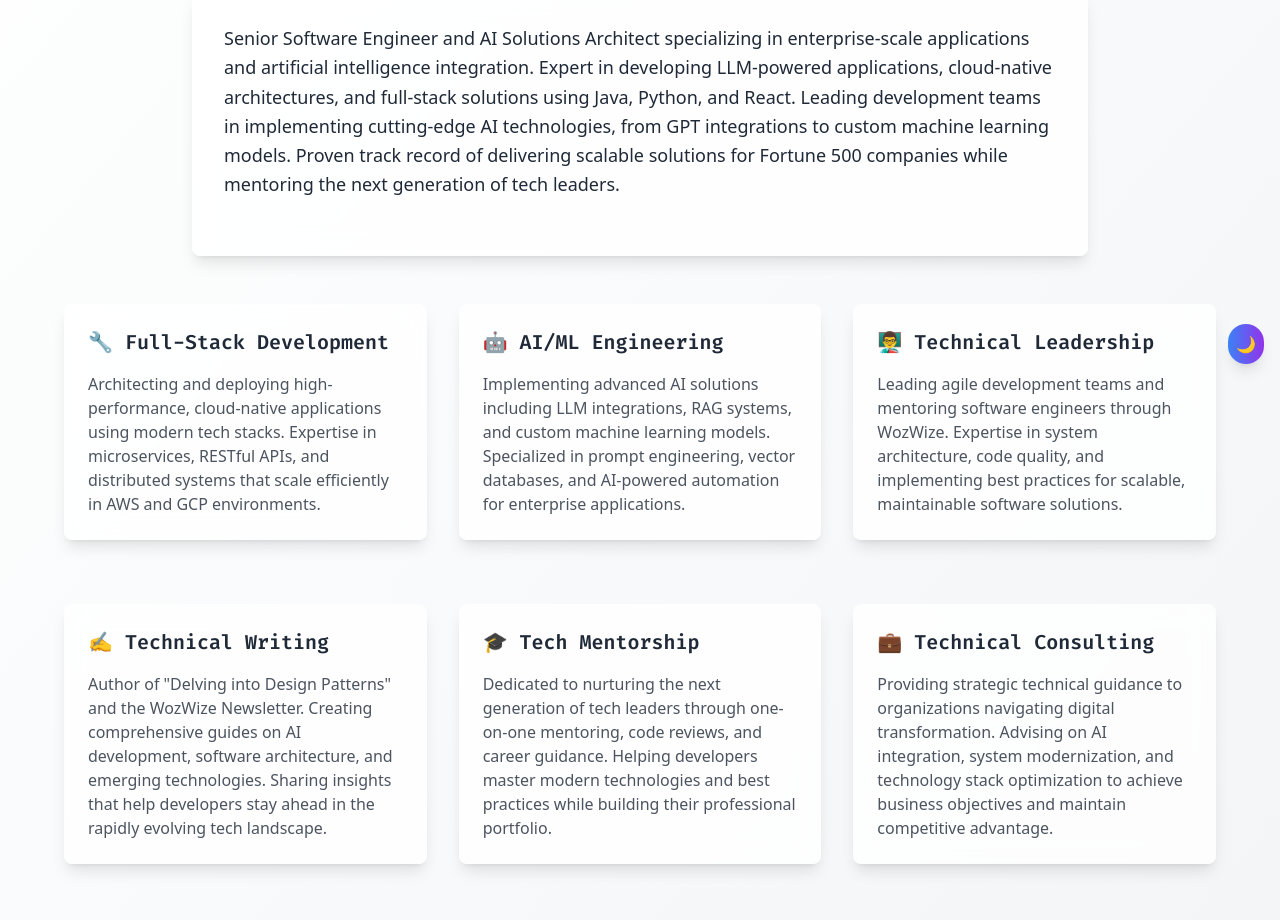
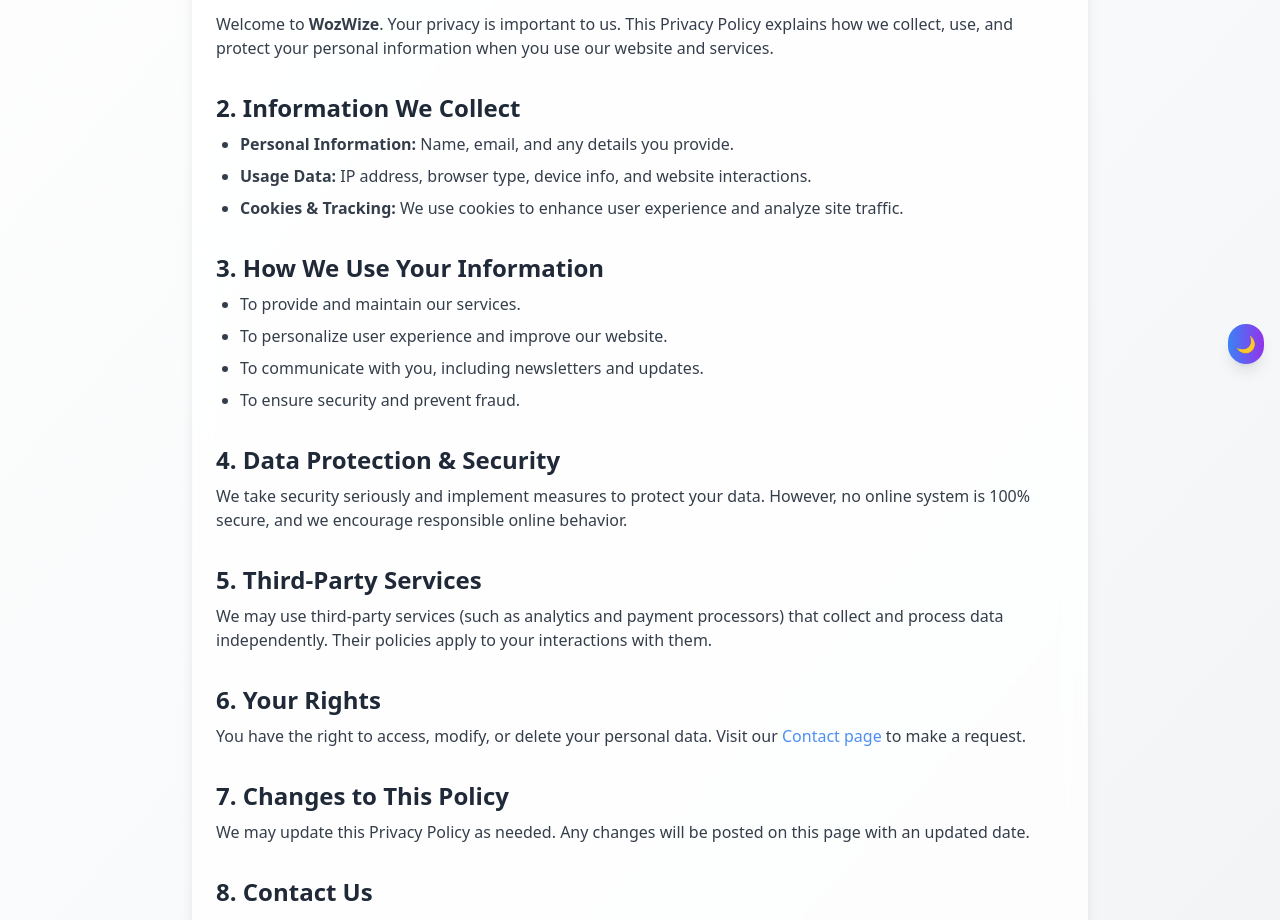
Before and after one commit to LtShibby/wozwize-portfolio, a React (Vite) app: page /privacy-policy in a window 1280 px wide. Before the commit this address led to /. Shown: the part 420-1340 px from the top of the page. Built offline with nearby package versions, Linux system fonts and the light colour scheme.

Commit message:
adding PP and TOS

```diff
--- a/src/App.jsx
+++ b/src/App.jsx
@@ -14,6 +14,8 @@
 import Newsletter from './pages/Newsletter';
 import ThemeIcon from './components/ThemeIcon';
 import LearningAssistant from './pages/LearningAssistant';
+import PrivacyPolicy from './pages/PrivacyPolicy';
+import TermsOfService from './pages/TermsOfService';
 
 function AppContent() {
   const { theme } = useTheme();
@@ -32,6 +34,8 @@
           <Route path="/games/wordwize" element={<PageTransition variant="slide"><WordWize /></PageTransition>} />
           <Route path="/games/wizesnake" element={<PageTransition variant="slide"><WizeSnake /></PageTransition>} />
           <Route path="/learning-assistant" element={<PageTransition variant="slide"><LearningAssistant /></PageTransition>} />
+          <Route path="/privacy-policy" element={<PageTransition variant="fade"><PrivacyPolicy /></PageTransition>} />
+          <Route path="/terms-of-service" element={<PageTransition variant="fade"><TermsOfService /></PageTransition>} />
           <Route path="*" element={<Navigate to="/" replace />} />
         </Routes>
       </AnimatePresence>
--- /dev/null
+++ b/src/pages/PrivacyPolicy.jsx
@@ -0,0 +1,108 @@
+import { useTheme } from '../context/ThemeContext';
+import PageTransition from '../components/PageTransition';
+import { Link } from 'react-router-dom';
+
+function PrivacyPolicy() {
+  const { theme } = useTheme();
+
+  return (
+    <PageTransition>
+      <div className="min-h-[calc(100vh-5rem)] p-8 pt-20">
+        <div className="max-w-4xl mx-auto">
+          <h2 className={`${theme.text} text-3xl md:text-4xl font-bold mb-8 text-center font-['Fira_Code']`}>
+            &lt;Privacy Policy /&gt;
+          </h2>
+
+          <div className={`${theme.nav} p-6 rounded-lg shadow-lg space-y-8`}>
+            <div className={`${theme.text}`}>
+              <p className="opacity-75">
+                Last Updated: {new Date().toLocaleDateString("en-US")}
+              </p>
+            </div>
+
+            <section>
+              <h2 className={`${theme.text} text-2xl font-semibold mb-2`}>1. Introduction</h2>
+              <p className={`${theme.text} opacity-90`}>
+                Welcome to <strong>WozWize</strong>. Your privacy is important to us. This Privacy Policy explains
+                how we collect, use, and protect your personal information when you use our website and services.
+              </p>
+            </section>
+
+            <section>
+              <h2 className={`${theme.text} text-2xl font-semibold mb-2`}>2. Information We Collect</h2>
+              <ul className={`${theme.text} opacity-90 list-disc ml-6 space-y-2`}>
+                <li><strong>Personal Information:</strong> Name, email, and any details you provide.</li>
+                <li><strong>Usage Data:</strong> IP address, browser type, device info, and website interactions.</li>
+                <li><strong>Cookies & Tracking:</strong> We use cookies to enhance user experience and analyze site traffic.</li>
+              </ul>
+            </section>
+
+            <section>
+              <h2 className={`${theme.text} text-2xl font-semibold mb-2`}>3. How We Use Your Information</h2>
+              <ul className={`${theme.text} opacity-90 list-disc ml-6 space-y-2`}>
+                <li>To provide and maintain our services.</li>
+                <li>To personalize user experience and improve our website.</li>
+                <li>To communicate with you, including newsletters and updates.</li>
+                <li>To ensure security and prevent fraud.</li>
+              </ul>
+            </section>
+
+            <section>
+              <h2 className={`${theme.text} text-2xl font-semibold mb-2`}>4. Data Protection & Security</h2>
+              <p className={`${theme.text} opacity-90`}>
+                We take security seriously and implement measures to protect your data. However, no online
+                system is 100% secure, and we encourage responsible online behavior.
+              </p>
+            </section>
+
+            <section>
+              <h2 className={`${theme.text} text-2xl font-semibold mb-2`}>5. Third-Party Services</h2>
+              <p className={`${theme.text} opacity-90`}>
+                We may use third-party services (such as analytics and payment processors) that collect
+                and process data independently. Their policies apply to your interactions with them.
+              </p>
+            </section>
+
+            <section>
+              <h2 className={`${theme.text} text-2xl font-semibold mb-2`}>6. Your Rights</h2>
+              <p className={`${theme.text} opacity-90`}>
+                You have the right to access, modify, or delete your personal data. Visit our{' '}
+                <Link
+                  to="/contact"
+                  className={`${theme.accent} hover:opacity-80 transition-opacity`}
+                >
+                  Contact page
+                </Link>
+                {' '}to make a request.
+              </p>
+            </section>
+
+            <section>
+              <h2 className={`${theme.text} text-2xl font-semibold mb-2`}>7. Changes to This Policy</h2>
+              <p className={`${theme.text} opacity-90`}>
+                We may update this Privacy Policy as needed. Any changes will be posted on this page
+                with an updated date.
+              </p>
+            </section>
+
+            <section>
+              <h2 className={`${theme.text} text-2xl font-semibold mb-2`}>8. Contact Us</h2>
+              <p className={`${theme.text} opacity-90`}>
+                If you have any questions about this Privacy Policy, please visit our{' '}
+                <Link
+                  to="/contact"
+                  className={`${theme.accent} hover:opacity-80 transition-opacity`}
+                >
+                  Contact page
+                </Link>
+                .
+              </p>
+            </section>
+          </div>
+        </div>
+      </div>
+    </PageTransition>
+  );
+}
+
+export default PrivacyPolicy;
--- /dev/null
+++ b/src/pages/TermsOfService.jsx
@@ -0,0 +1,91 @@
+import { useTheme } from '../context/ThemeContext';
+import PageTransition from '../components/PageTransition';
+import { Link } from 'react-router-dom';
+
+function TermsOfService() {
+  const { theme } = useTheme();
+
+  return (
+    <PageTransition>
+      <div className="min-h-[calc(100vh-5rem)] p-8 pt-20">
+        <div className="max-w-4xl mx-auto">
+          <h2 className={`${theme.text} text-3xl md:text-4xl font-bold mb-8 text-center font-['Fira_Code']`}>
+            &lt;Terms of Service /&gt;
+          </h2>
+
+          <div className={`${theme.nav} p-6 rounded-lg shadow-lg space-y-8`}>
+            <div className={`${theme.text}`}>
+              <p className="opacity-75">
+                Last Updated: {new Date().toLocaleDateString("en-US")}
+              </p>
+            </div>
+
+            <section>
+              <h2 className={`${theme.text} text-2xl font-semibold mb-2`}>1. Agreement to Terms</h2>
+              <p className={`${theme.text} opacity-90`}>
+                By accessing or using WozWize, you agree to these Terms of Service. If you do not agree,
+                please do not use our website or services.
+              </p>
+            </section>
+
+            <section>
+              <h2 className={`${theme.text} text-2xl font-semibold mb-2`}>2. Use of Our Services</h2>
+              <ul className={`${theme.text} opacity-90 list-disc ml-6 space-y-2`}>
+                <li>You must be at least 18 years old or have parental permission.</li>
+                <li>You agree not to use WozWize for illegal activities.</li>
+                <li>We reserve the right to suspend or terminate accounts violating these terms.</li>
+              </ul>
+            </section>
+
+            <section>
+              <h2 className={`${theme.text} text-2xl font-semibold mb-2`}>3. Intellectual Property</h2>
+              <p className={`${theme.text} opacity-90`}>
+                All content, logos, and trademarks on WozWize are our property or licensed for use.
+                You may not copy, distribute, or modify content without permission.
+              </p>
+            </section>
+
+            <section>
+              <h2 className={`${theme.text} text-2xl font-semibold mb-2`}>4. User-Generated Content</h2>
+              <p className={`${theme.text} opacity-90`}>
+                You are responsible for any content you post. We reserve the right to remove content
+                that violates our policies or legal regulations.
+              </p>
+            </section>
+
+            <section>
+              <h2 className={`${theme.text} text-2xl font-semibold mb-2`}>5. Disclaimers & Limitation of Liability</h2>
+              <p className={`${theme.text} opacity-90`}>
+                WozWize provides content "as is" without warranties. We are not liable for any issues
+                resulting from the use of our website or services.
+              </p>
+            </section>
+
+            <section>
+              <h2 className={`${theme.text} text-2xl font-semibold mb-2`}>6. Changes to Terms</h2>
+              <p className={`${theme.text} opacity-90`}>
+                We may update these Terms of Service. Continued use of WozWize means you accept any updates.
+              </p>
+            </section>
+
+            <section>
+              <h2 className={`${theme.text} text-2xl font-semibold mb-2`}>7. Contact Us</h2>
+              <p className={`${theme.text} opacity-90`}>
+                If you have questions about these Terms of Service, please visit our{' '}
+                <Link
+                  to="/contact"
+                  className={`${theme.accent} hover:opacity-80 transition-opacity`}
+                >
+                  Contact page
+                </Link>
+                .
+              </p>
+            </section>
+          </div>
+        </div>
+      </div>
+    </PageTransition>
+  );
+}
+
+export default TermsOfService;
```
